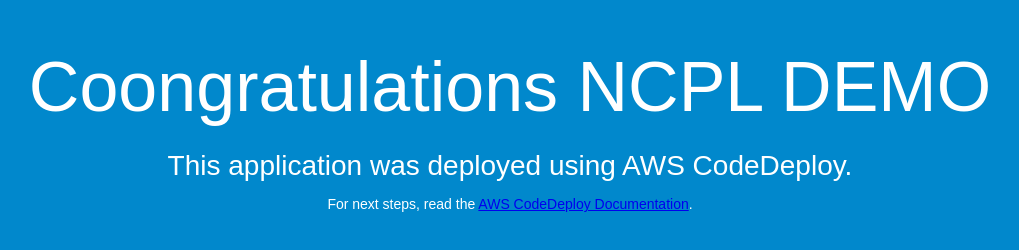
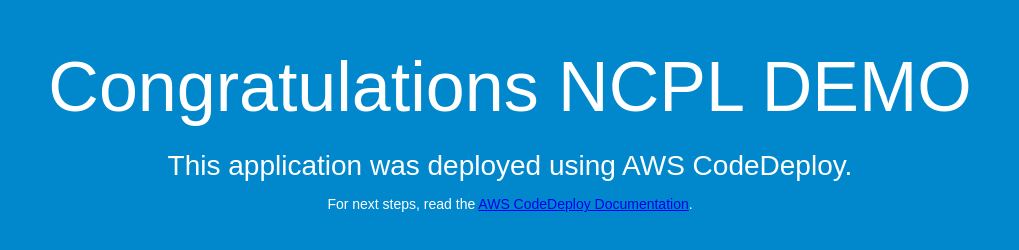
Before and after one commit to rajcocvs/dhruv, a plain HTML site: page index.html in a window 1280 px wide. Shown: the whole page, without its empty margins (130-1149 px from the left). Drawn offline with Linux system fonts and the light colour scheme.

Commit message:
index changes

```diff
--- a/index.html
+++ b/index.html
@@ -26,7 +26,7 @@
 </head>
 <body>
   <div align="center">
-    <h1>Coongratulations NCPL DEMO</h1>
+    <h1>Congratulations NCPL DEMO</h1>
     <h2>This application was deployed using AWS CodeDeploy.</h2>
     <p>For next steps, read the <a href="http://aws.amazon.com/documentation/codedeploy">AWS CodeDeploy Documentation</a>.</p>
   </div>
```
